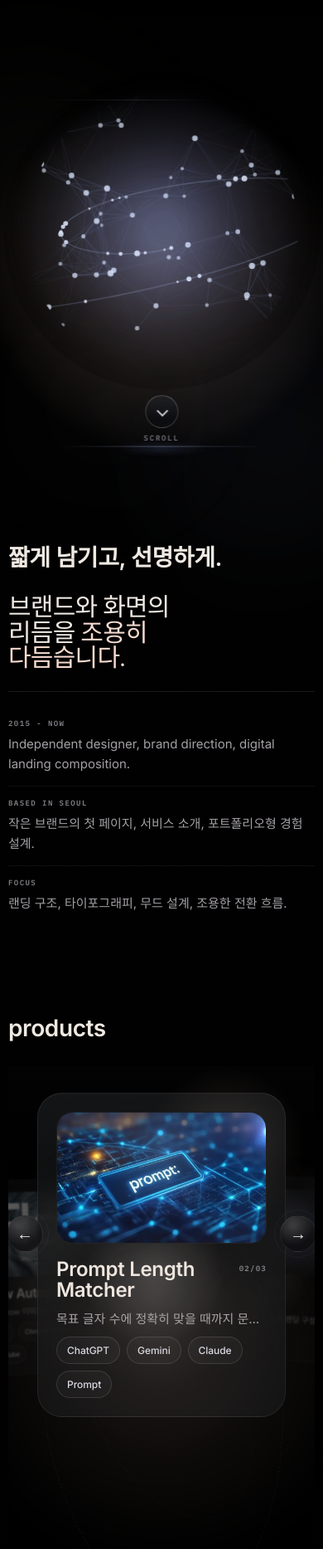
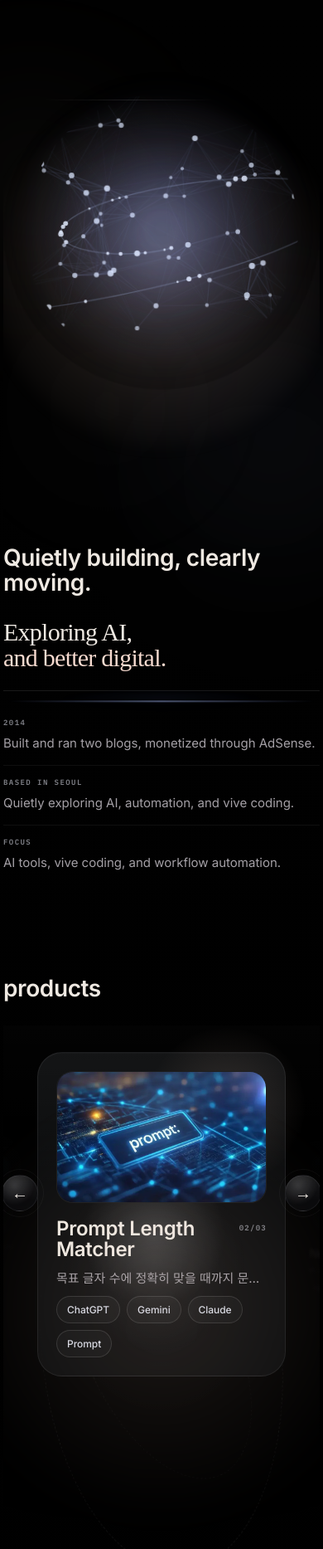
Before and after one commit to onepunch-dot/bangto-studio, a website built with Vite: page index.html in a window 390 px wide. Shown: the top 1867 px of the page at 83% size. Built offline with nearby package versions, Linux system fonts and the light colour scheme; a web font is replaced by a local one.

Commit message:
Update service placeholders and mobile overflow fixes

```diff
--- a/index.html
+++ b/index.html
@@ -38,40 +38,34 @@
               </div>
             </div>
           </div>
-          <div class="hero-scroll-cue" data-hero-scroll-cue>
-            <button class="hero-scroll-button" type="button" aria-label="아래 섹션으로 이동" data-hero-scroll>
-              <span class="hero-scroll-arrow" aria-hidden="true"></span>
-            </button>
-            <span class="hero-scroll-label" aria-hidden="true">Scroll</span>
-          </div>
-          <div class="hero-bottom-bounce" aria-hidden="true"></div>
+          <div class="hero-scroll-band" aria-hidden="true" data-hero-scroll-band></div>
         </section>
 
         <section id="about" class="about section-reveal" data-section="about">
           <div class="section-head">
-            <h2>짧게 남기고, 선명하게.</h2>
+            <h2>Quietly building, clearly moving.</h2>
           </div>
 
           <div class="about-layout">
             <article class="about-editorial">
               <p class="editorial-copy">
-                브랜드와 화면의 리듬을
-                <span>조용히 다듬습니다.</span>
+                Exploring AI,
+                <span>and better digital.</span>
               </p>
             </article>
 
             <article class="about-bio">
               <div class="bio-row">
-                <span class="bio-year">2015 - Now</span>
-                <p>Independent designer, brand direction, digital landing composition.</p>
+                <span class="bio-year">2014</span>
+                <p>Built and ran two blogs, monetized through AdSense.</p>
               </div>
               <div class="bio-row">
                 <span class="bio-year">Based in Seoul</span>
-                <p>작은 브랜드의 첫 페이지, 서비스 소개, 포트폴리오형 경험 설계.</p>
+                <p>Quietly exploring AI, automation, and vive coding.</p>
               </div>
               <div class="bio-row">
                 <span class="bio-year">Focus</span>
-                <p>랜딩 구조, 타이포그래피, 무드 설계, 조용한 전환 흐름.</p>
+                <p>AI tools, vive coding, and workflow automation.</p>
               </div>
             </article>
           </div>
@@ -132,7 +126,7 @@
         <section id="contact" class="contact section-reveal" data-section="contact">
           <div class="contact-card">
             <h2>Contact Us</h2>
-            <a class="button button-contact" href="https://open.kakao.com/o/sY7jr9mi" target="_blank" rel="noreferrer">Open KakaoTalk</a>
+            <a class="button button-contact" href="https://open.kakao.com/o/sY7jr9mi" target="_blank" rel="noreferrer">Kakao</a>
           </div>
         </section>
       </main>
--- a/script.js
+++ b/script.js
@@ -30,34 +30,34 @@ const carouselContent = {
       image: productNextImage,
       imageAlt: "Next Piece teaser",
       title: "Next Piece",
-      description: "다음 챕터를 위한 티저형 랜딩 구성안.",
-      tag: "Coming soon",
+      description: "AI, Auto, YouTube, Earn",
+      tag: "Comming soon",
     },
   ],
   services: [
     {
-      type: "live",
+      type: "soon",
       image: serviceDirectionImage,
-      imageAlt: "Direction Session visual",
-      title: "Direction Session",
-      description: "브랜드 톤과 랜딩 구조를 한 번에 정리하는 집중 세션.",
-      tag: "Available now",
+      imageAlt: "Service preview 01",
+      title: "Openclaw Setup",
+      description: "",
+      tag: "Comming soon",
     },
     {
       type: "soon",
       image: serviceRefreshImage,
-      imageAlt: "Identity Refresh teaser",
-      title: "Identity Refresh",
-      description: "기존 브랜드 인상을 가볍게 재정렬하는 리프레시 서비스.",
-      tag: "Coming soon",
+      imageAlt: "Service preview 02",
+      title: "Next Piece",
+      description: "",
+      tag: "Comming soon",
     },
     {
       type: "soon",
       image: serviceLaunchImage,
-      imageAlt: "Launch Companion teaser",
-      title: "Launch Companion",
-      description: "오픈 전후 디테일과 톤을 함께 맞추는 동행형 지원.",
-      tag: "Coming soon",
+      imageAlt: "Service preview 03",
+      title: "Next Piece",
+      description: "",
+      tag: "Comming soon",
     },
   ],
 };
@@ -347,24 +347,15 @@ function initHeroTilt() {
   visual.addEventListener("pointerleave", reset);
 }
 
-function initHeroScrollCue() {
-  const cue = document.querySelector("[data-hero-scroll-cue]");
-  const button = document.querySelector("[data-hero-scroll]");
-  const nextSection = document.getElementById("about");
-  if (!cue || !button || !nextSection) return;
-
-  button.addEventListener("click", () => {
-    nextSection.scrollIntoView({
-      behavior: reduceMotion ? "auto" : "smooth",
-      block: "start",
-    });
-  });
+function initHeroScrollBand() {
+  const band = document.querySelector("[data-hero-scroll-band]");
+  if (!band) return;
 
   let ticking = false;
 
   function update() {
     const hidden = window.scrollY > Math.max(68, window.innerHeight * 0.09);
-    cue.classList.toggle("is-hidden", hidden);
+    band.classList.toggle("is-hidden", hidden);
     ticking = false;
   }
 
@@ -585,5 +576,5 @@ initSectionObserver();
 initNavObserver();
 initHeroNeuralCanvas();
 initHeroTilt();
-initHeroScrollCue();
+initHeroScrollBand();
 initScrollTopButton();
--- a/styles.css
+++ b/styles.css
@@ -34,11 +34,14 @@
 html {
   scroll-behavior: smooth;
   background: #000;
+  max-width: 100%;
+  overflow-x: hidden;
 }
 
 body {
   margin: 0;
   min-height: 100vh;
+  max-width: 100%;
   color: var(--text);
   background: linear-gradient(180deg, #010101 0%, #000000 100%);
   font-family: var(--font-body);
@@ -46,6 +49,7 @@ body {
   text-rendering: optimizeLegibility;
   word-break: keep-all;
   overscroll-behavior-y: none;
+  overflow-x: hidden;
 }
 
 body::before,
@@ -79,9 +83,10 @@ a {
 
 .page-shell {
   position: relative;
-  width: min(1460px, calc(100vw - 40px));
+  width: min(1460px, calc(100% - 24px));
   margin: 20px auto 80px;
   isolation: isolate;
+  overflow-x: clip;
 }
 
 .page-shell::before,
@@ -288,110 +293,54 @@ main > .section-reveal + .section-reveal {
   padding: 34px 0 14px;
 }
 
-.hero-scroll-cue {
-  position: absolute;
-  left: 50%;
-  bottom: clamp(22px, 3.8vh, 40px);
-  z-index: 12;
-  display: grid;
-  justify-items: center;
-  gap: 8px;
-  transform: translateX(-50%);
+.hero-scroll-band {
+  position: fixed;
+  left: 0;
+  right: 0;
+  bottom: 0;
+  height: 34px;
+  pointer-events: none;
+  z-index: 14;
   opacity: 0.86;
+  transform: translateY(0);
   transition: opacity 260ms ease, transform 260ms ease;
 }
 
-.hero-scroll-cue.is-hidden {
+.hero-scroll-band.is-hidden {
   opacity: 0;
-  transform: translate(-50%, 12px);
-  pointer-events: none;
-}
-
-.hero-scroll-button {
-  width: 44px;
-  height: 44px;
-  padding: 0;
-  border-radius: 999px;
-  border: 1px solid rgba(255, 255, 255, 0.22);
-  background:
-    linear-gradient(180deg, rgba(255, 255, 255, 0.08), rgba(255, 255, 255, 0) 72%),
-    rgba(9, 11, 15, 0.62);
-  box-shadow:
-    0 12px 24px rgba(0, 0, 0, 0.28),
-    inset 0 1px 0 rgba(255, 255, 255, 0.08);
-  color: var(--text);
-  cursor: pointer;
-  backdrop-filter: blur(12px);
-  display: grid;
-  place-items: center;
-  transition: border-color 220ms ease, background 220ms ease, transform 220ms ease;
-  animation: hero-scroll-bob 2.05s cubic-bezier(0.22, 1, 0.36, 1) infinite;
-}
-
-.hero-scroll-button:hover,
-.hero-scroll-button:focus-visible {
-  border-color: rgba(255, 255, 255, 0.36);
-  background:
-    linear-gradient(180deg, rgba(255, 255, 255, 0.14), rgba(255, 255, 255, 0) 72%),
-    rgba(14, 17, 22, 0.8);
-}
-
-.hero-scroll-arrow {
-  width: 10px;
-  height: 10px;
-  border-right: 2px solid rgba(236, 238, 247, 0.92);
-  border-bottom: 2px solid rgba(236, 238, 247, 0.92);
-  transform: rotate(45deg) translateY(-1px);
-  filter: drop-shadow(0 0 10px rgba(143, 164, 255, 0.32));
-}
-
-.hero-scroll-label {
-  color: rgba(183, 188, 200, 0.84);
-  font-family: var(--font-mono);
-  font-size: 9px;
-  font-weight: 600;
-  letter-spacing: 0.2em;
-  text-transform: uppercase;
-  animation: hero-scroll-label-pulse 2.2s ease-in-out infinite;
-}
-
-.hero-bottom-bounce {
-  position: absolute;
-  left: 50%;
+  transform: translateY(12px);
+}
+
+.hero-scroll-band::before,
+.hero-scroll-band::after {
+  content: "";
+  position: absolute;
+  left: 0;
+  right: 0;
+  transform-origin: center bottom;
+}
+
+.hero-scroll-band::before {
   bottom: 0;
-  width: min(340px, 58vw);
-  height: 20px;
-  transform: translateX(-50%);
-  pointer-events: none;
-  z-index: 9;
-}
-
-.hero-bottom-bounce::before,
-.hero-bottom-bounce::after {
-  content: "";
-  position: absolute;
-  left: 50%;
-  transform: translateX(-50%);
-  border-radius: 999px;
-}
-
-.hero-bottom-bounce::before {
-  bottom: 7px;
-  width: 100%;
-  height: 1px;
-  background: linear-gradient(90deg, transparent, rgba(166, 178, 214, 0.58), transparent);
-  opacity: 0.72;
-  animation: hero-edge-float 2.2s ease-in-out infinite;
-}
-
-.hero-bottom-bounce::after {
+  height: 2px;
+  background: linear-gradient(
+    90deg,
+    transparent 0%,
+    rgba(149, 169, 235, 0.18) 12%,
+    rgba(171, 190, 248, 0.72) 50%,
+    rgba(149, 169, 235, 0.18) 88%,
+    transparent 100%
+  );
+  filter: drop-shadow(0 0 10px rgba(129, 158, 255, 0.4));
+  animation: hero-band-bounce 1.7s cubic-bezier(0.34, 1.56, 0.64, 1) infinite;
+}
+
+.hero-scroll-band::after {
   bottom: 0;
-  width: min(180px, 42vw);
-  height: 10px;
-  background: radial-gradient(circle, rgba(140, 160, 240, 0.3), rgba(140, 160, 240, 0) 72%);
+  height: 26px;
+  background: radial-gradient(55% 70% at 50% 100%, rgba(116, 145, 238, 0.34), rgba(116, 145, 238, 0) 72%);
   filter: blur(4px);
-  opacity: 0.55;
-  animation: hero-edge-glow 2.2s ease-in-out infinite;
+  animation: hero-band-glow 1.7s cubic-bezier(0.34, 1.56, 0.64, 1) infinite;
 }
 
 .eyebrow,
@@ -901,50 +850,35 @@ main > .section-reveal + .section-reveal {
   }
 }
 
-@keyframes hero-scroll-bob {
+@keyframes hero-band-bounce {
   0%,
   100% {
-    transform: translateY(0);
-  }
-  40% {
-    transform: translateY(5px);
-  }
-  65% {
-    transform: translateY(-1px);
-  }
-}
-
-@keyframes hero-scroll-label-pulse {
+    transform: translateY(0) scaleX(0.94);
+    opacity: 0.56;
+  }
+  34% {
+    transform: translateY(-7px) scaleX(1);
+    opacity: 1;
+  }
+  62% {
+    transform: translateY(2px) scaleX(0.96);
+    opacity: 0.72;
+  }
+}
+
+@keyframes hero-band-glow {
   0%,
   100% {
-    opacity: 0.66;
-  }
-  50% {
-    opacity: 1;
-  }
-}
-
-@keyframes hero-edge-float {
-  0%,
-  100% {
-    transform: translateX(-50%) translateY(0) scaleX(0.92);
-    opacity: 0.56;
-  }
-  50% {
-    transform: translateX(-50%) translateY(-3px) scaleX(1);
-    opacity: 0.9;
-  }
-}
-
-@keyframes hero-edge-glow {
-  0%,
-  100% {
-    transform: translateX(-50%) translateY(0) scale(0.92);
-    opacity: 0.42;
-  }
-  50% {
-    transform: translateX(-50%) translateY(-3px) scale(1.02);
-    opacity: 0.68;
+    transform: translateY(0) scaleX(0.92);
+    opacity: 0.26;
+  }
+  34% {
+    transform: translateY(-8px) scaleX(1);
+    opacity: 0.52;
+  }
+  62% {
+    transform: translateY(0) scaleX(0.95);
+    opacity: 0.32;
   }
 }
 
@@ -1742,7 +1676,7 @@ main > .section-reveal + .section-reveal {
 
 @media (max-width: 920px) {
   .page-shell {
-    width: min(100vw - 20px, 100%);
+    width: calc(100% - 12px);
   }
 
   .site-header {
@@ -1830,6 +1764,10 @@ main > .section-reveal + .section-reveal {
 }
 
 @media (max-width: 680px) {
+  .page-shell {
+    width: calc(100% - 8px);
+  }
+
   .site-header {
     flex-wrap: wrap;
     border-radius: 28px;
@@ -1862,18 +1800,8 @@ main > .section-reveal + .section-reveal {
     width: min(330px, 90%);
   }
 
-  .hero-scroll-cue {
-    bottom: 14px;
-    gap: 6px;
-  }
-
-  .hero-scroll-button {
-    width: 40px;
-    height: 40px;
-  }
-
-  .hero-bottom-bounce {
-    width: min(260px, 72vw);
+  .hero-scroll-band {
+    height: 28px;
   }
 
   .section-head h2 {
@@ -1932,18 +1860,24 @@ main > .section-reveal + .section-reveal {
 
   .orbit-card.is-left {
     transform:
-      translate3d(-100%, 40px, -220px)
+      translate3d(-146%, 40px, -260px)
       rotateY(18deg)
       rotateZ(-2deg)
-      scale(0.72);
+      scale(0.66);
+    opacity: 0.06;
+    filter: blur(3px) saturate(0.6);
+    pointer-events: none;
   }
 
   .orbit-card.is-right {
     transform:
-      translate3d(0%, 40px, -220px)
+      translate3d(46%, 40px, -260px)
       rotateY(-18deg)
       rotateZ(2deg)
-      scale(0.72);
+      scale(0.66);
+    opacity: 0.06;
+    filter: blur(3px) saturate(0.6);
+    pointer-events: none;
   }
 
   .orbit-card h3 {
@@ -1977,10 +1911,8 @@ main > .section-reveal + .section-reveal {
     transform: none !important;
   }
 
-  .hero-scroll-button,
-  .hero-scroll-label,
-  .hero-bottom-bounce::before,
-  .hero-bottom-bounce::after {
+  .hero-scroll-band::before,
+  .hero-scroll-band::after {
     animation: none !important;
   }
 
```
Also changed, not shown: products/flow-automator.css (+82 -17 lines), products/flow-automator.html (+8 -1 lines), products/prompt-length-matcher.html (+8 -1 lines).
